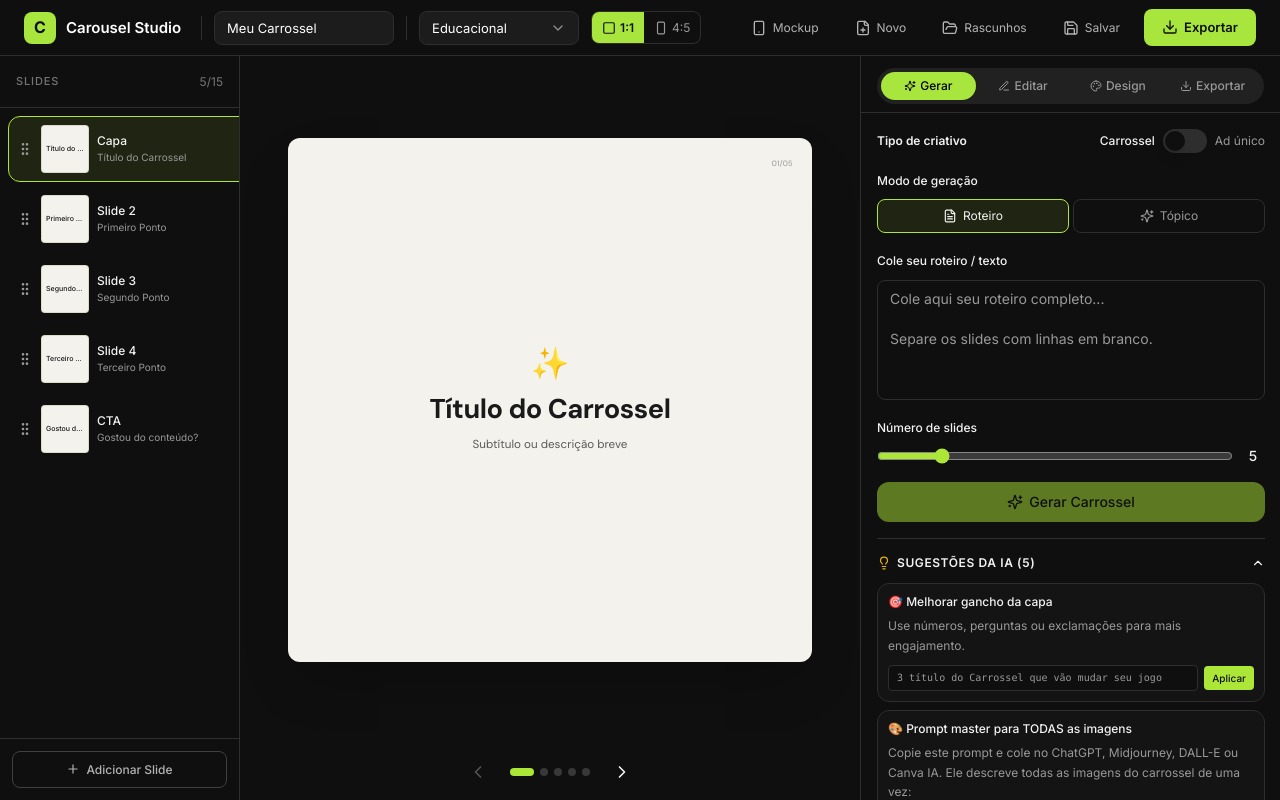
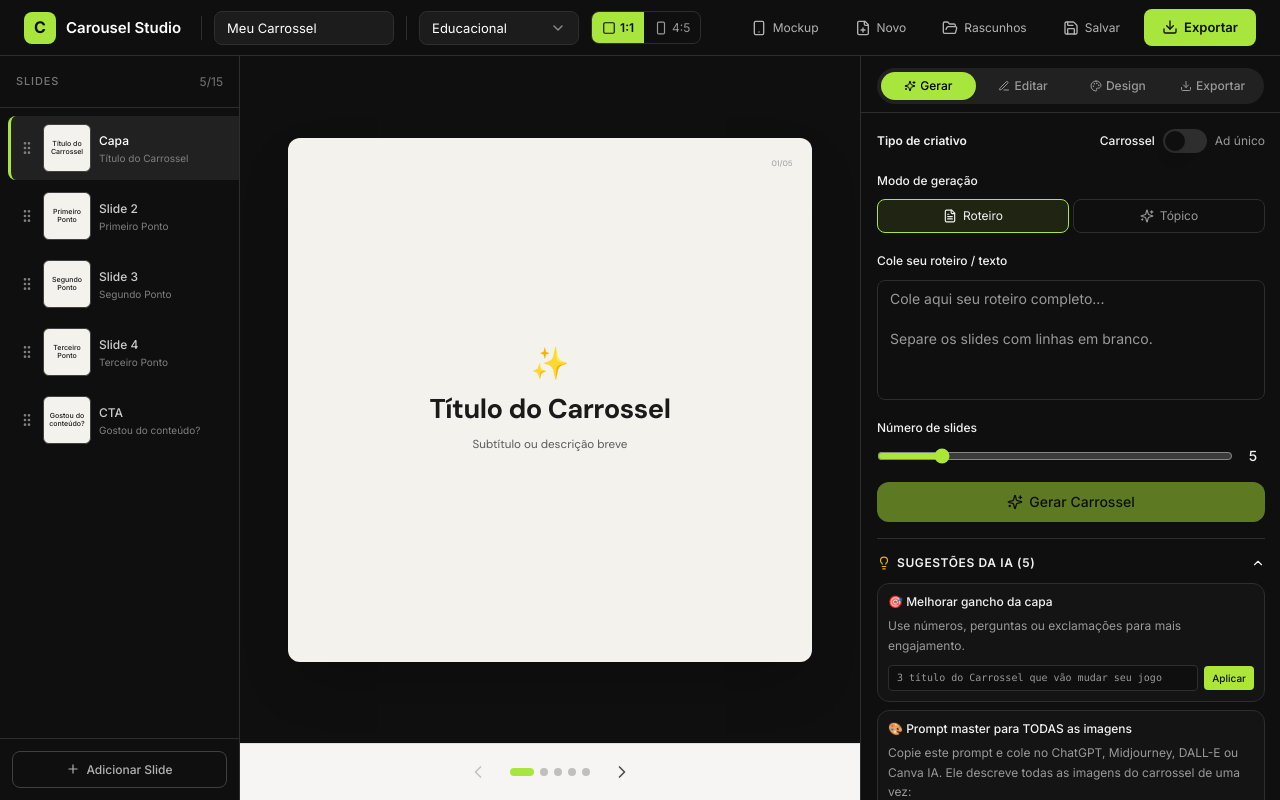
Before and after one commit to mmarques30/portfolio-ia, a Next.js app: page /portfolio-ia/ in a window 1280 px wide. Built offline with nearby package versions, Linux system fonts and the light colour scheme.

Commit message:
feat: rebrand slide list items and carousel navigation

```diff
--- a/components/Editor/SlideListItem.tsx
+++ b/components/Editor/SlideListItem.tsx
@@ -5,7 +5,6 @@ import { useSortable } from '@dnd-kit/sortable'
 import { CSS } from '@dnd-kit/utilities'
 import { Slide, CarouselState, SlideType } from '@/lib/types'
 import { GripVertical, Copy, Trash2 } from 'lucide-react'
-import { cn } from '@/lib/utils'
 
 interface SlideListItemProps {
   slide: Slide
@@ -31,49 +30,66 @@ export default function SlideListItem({
   return (
     <div
       ref={setNodeRef}
-      style={style}
-      className={cn(
-        'group flex items-center gap-2 p-2 rounded-lg cursor-pointer transition-colors border',
-        isActive ? 'border-primary bg-primary/10' : 'border-transparent hover:bg-accent/50',
-        isDragging && 'opacity-50'
-      )}
+      style={{
+        ...style,
+        display: 'flex',
+        alignItems: 'center',
+        gap: '8px',
+        padding: '8px',
+        borderRadius: '8px',
+        cursor: 'pointer',
+        transition: 'all 150ms ease',
+        background: isActive ? 'hsl(0,0%,13%)' : 'transparent',
+        borderLeft: isActive ? '3px solid #A8E63D' : '3px solid transparent',
+        opacity: isDragging ? 0.5 : 1,
+      }}
       onClick={onSelect}
+      className="group"
     >
-      <button {...attributes} {...listeners} className="touch-none text-muted-foreground hover:text-foreground cursor-grab active:cursor-grabbing">
+      <button {...attributes} {...listeners} style={{ touchAction: 'none', color: 'hsl(0,0%,50%)', cursor: 'grab', background: 'none', border: 'none', padding: 0 }}>
         <GripVertical className="w-4 h-4" />
       </button>
 
       <div
-        className="w-12 h-12 rounded flex-shrink-0 flex items-center justify-center text-[8px] font-medium overflow-hidden"
         style={{
+          width: '48px',
+          height: '48px',
+          borderRadius: '6px',
+          flexShrink: 0,
+          display: 'flex',
+          alignItems: 'center',
+          justifyContent: 'center',
+          fontSize: '7px',
+          fontWeight: 500,
+          overflow: 'hidden',
           backgroundColor: state.colors.background,
           color: state.colors.text,
-          border: `1px solid ${state.colors.accent}30`,
+          border: `1px solid hsl(0,0%,25%)`,
           backgroundImage: slide.image ? `url(${slide.image})` : undefined,
           backgroundSize: 'cover',
           backgroundPosition: 'center',
         }}
       >
         {!slide.image && (
-          <span className="truncate px-1 text-center leading-tight" style={{ fontSize: '7px' }}>
+          <span style={{ padding: '0 4px', textAlign: 'center', lineHeight: 1.2, overflow: 'hidden', textOverflow: 'ellipsis' }}>
             {slide.title.substring(0, 20)}
           </span>
         )}
       </div>
 
-      <div className="flex-1 min-w-0">
-        <div className="text-xs font-medium truncate text-foreground">{typeLabel}</div>
-        <div className="text-[10px] text-muted-foreground truncate">{slide.title}</div>
+      <div style={{ flex: 1, minWidth: 0 }}>
+        <div style={{ fontSize: '12px', fontWeight: 500, overflow: 'hidden', textOverflow: 'ellipsis', whiteSpace: 'nowrap', color: isActive ? 'white' : 'hsl(0,0%,80%)' }}>{typeLabel}</div>
+        <div style={{ fontSize: '10px', color: 'hsl(0,0%,50%)', overflow: 'hidden', textOverflow: 'ellipsis', whiteSpace: 'nowrap' }}>{slide.title}</div>
       </div>
 
       <div className="flex gap-0.5 opacity-0 group-hover:opacity-100 transition-opacity">
         {canDuplicate && (
-          <button onClick={e => { e.stopPropagation(); onDuplicate() }} className="p-1 rounded hover:bg-accent text-muted-foreground hover:text-foreground">
+          <button onClick={e => { e.stopPropagation(); onDuplicate() }} style={{ padding: '4px', borderRadius: '4px', background: 'none', border: 'none', color: 'hsl(0,0%,50%)', cursor: 'pointer' }}>
             <Copy className="w-3 h-3" />
           </button>
         )}
         {canRemove && (
-          <button onClick={e => { e.stopPropagation(); onRemove() }} className="p-1 rounded hover:bg-destructive/20 text-muted-foreground hover:text-destructive">
+          <button onClick={e => { e.stopPropagation(); onRemove() }} style={{ padding: '4px', borderRadius: '4px', background: 'none', border: 'none', color: 'hsl(0,0%,50%)', cursor: 'pointer' }}>
             <Trash2 className="w-3 h-3" />
           </button>
         )}
--- a/components/Preview/CarouselNavigation.tsx
+++ b/components/Preview/CarouselNavigation.tsx
@@ -3,33 +3,35 @@
 import React from 'react'
 import { useCarousel } from '@/lib/carousel-context'
 import { ChevronLeft, ChevronRight } from 'lucide-react'
-import { cn } from '@/lib/utils'
 
 export default function CarouselNavigation() {
   const { state, dispatch } = useCarousel()
   const { activeSlideIndex, slides } = state
 
   return (
-    <div className="flex items-center justify-center gap-4 py-3 shrink-0">
+    <div style={{ display: 'flex', alignItems: 'center', justifyContent: 'center', gap: '16px', padding: '12px 0', flexShrink: 0, background: 'hsl(40,20%,96%)', borderTop: '1px solid hsl(0,0%,88%)' }}>
       <button
         onClick={() => dispatch({ type: 'SET_ACTIVE_SLIDE', payload: activeSlideIndex - 1 })}
         disabled={activeSlideIndex === 0}
-        className="p-1.5 rounded-md hover:bg-accent disabled:opacity-30 disabled:cursor-not-allowed transition-colors"
+        style={{ padding: '6px', borderRadius: '6px', border: 'none', background: 'transparent', cursor: activeSlideIndex === 0 ? 'not-allowed' : 'pointer', opacity: activeSlideIndex === 0 ? 0.3 : 1, color: 'hsl(0,0%,30%)', transition: 'all 150ms' }}
       >
         <ChevronLeft className="w-5 h-5" />
       </button>
 
-      <div className="flex items-center gap-1.5">
+      <div style={{ display: 'flex', alignItems: 'center', gap: '6px' }}>
         {slides.map((_, i) => (
           <button
             key={i}
             onClick={() => dispatch({ type: 'SET_ACTIVE_SLIDE', payload: i })}
-            className={cn(
-              'w-2 h-2 rounded-full transition-all',
-              i === activeSlideIndex
-                ? 'bg-primary w-6'
-                : 'bg-muted-foreground/30 hover:bg-muted-foreground/50'
-            )}
+            style={{
+              width: i === activeSlideIndex ? '24px' : '8px',
+              height: '8px',
+              borderRadius: '999px',
+              border: 'none',
+              cursor: 'pointer',
+              transition: 'all 200ms ease',
+              background: i === activeSlideIndex ? '#A8E63D' : 'hsl(0,0%,75%)',
+            }}
           />
         ))}
       </div>
@@ -37,7 +39,7 @@ export default function CarouselNavigation() {
       <button
         onClick={() => dispatch({ type: 'SET_ACTIVE_SLIDE', payload: activeSlideIndex + 1 })}
         disabled={activeSlideIndex === slides.length - 1}
-        className="p-1.5 rounded-md hover:bg-accent disabled:opacity-30 disabled:cursor-not-allowed transition-colors"
+        style={{ padding: '6px', borderRadius: '6px', border: 'none', background: 'transparent', cursor: activeSlideIndex === slides.length - 1 ? 'not-allowed' : 'pointer', opacity: activeSlideIndex === slides.length - 1 ? 0.3 : 1, color: 'hsl(0,0%,30%)', transition: 'all 150ms' }}
       >
         <ChevronRight className="w-5 h-5" />
       </button>
```
